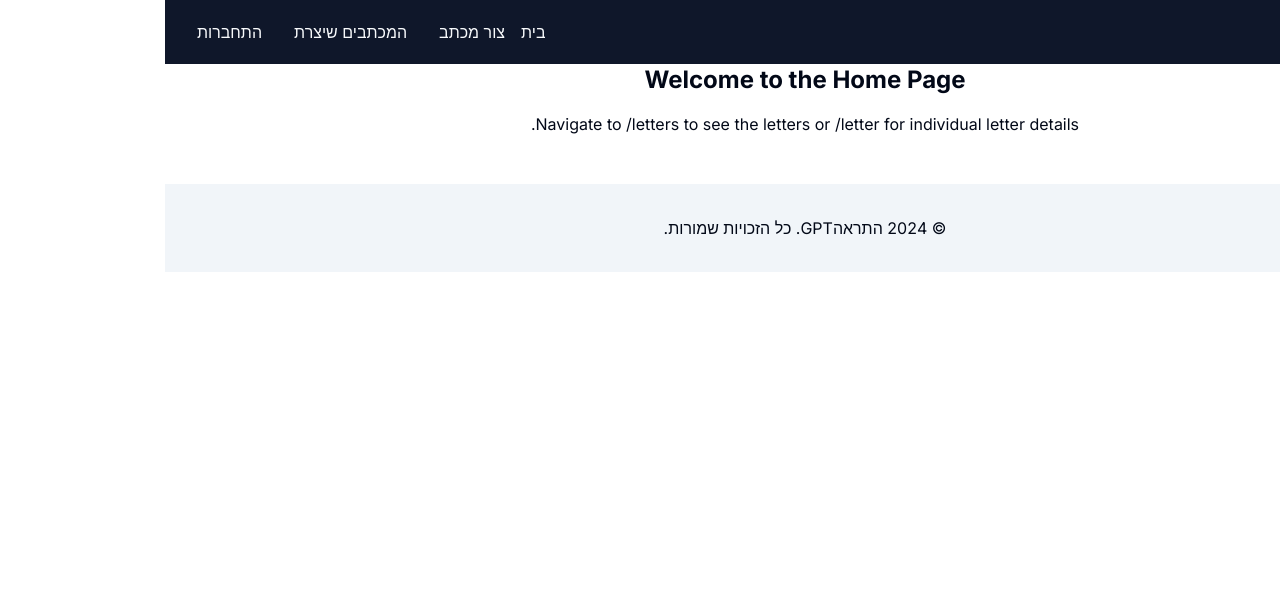
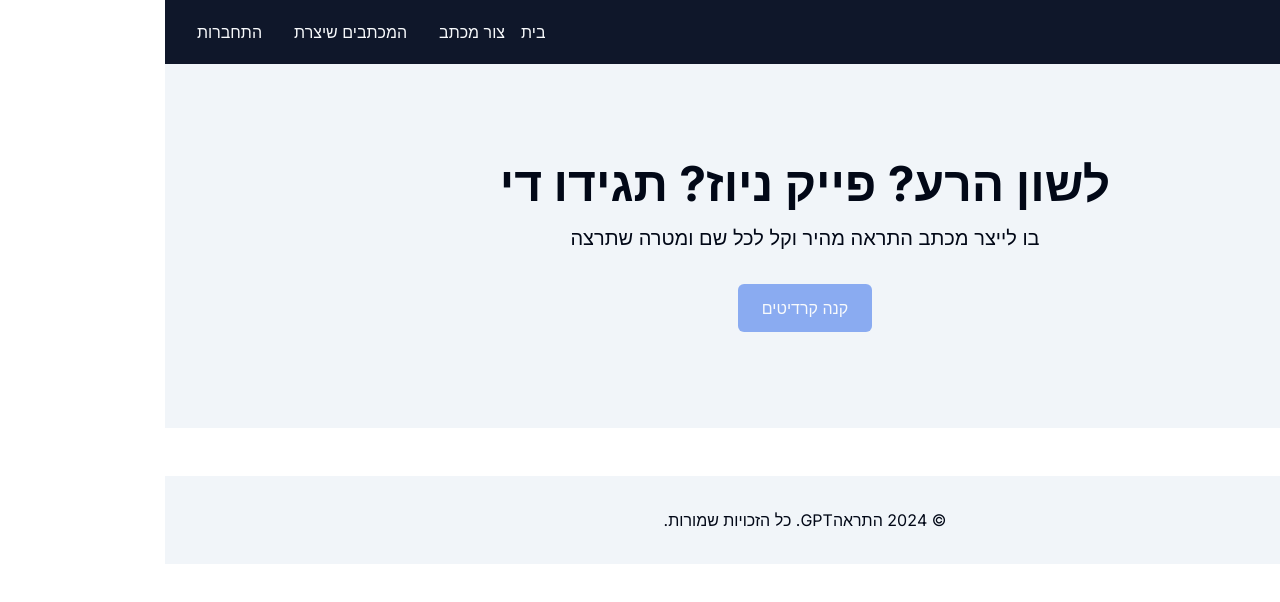
Before and after one commit to ronka/warning-letter-gpt, a Next.js app: page / in a window 1280 px wide. Shown: the top 602 px of the page. Built offline with nearby package versions, Linux system fonts and the light colour scheme; no server answers.

Commit message:
init home page

```diff
--- a/app/letter/page.tsx
+++ b/app/letter/page.tsx
@@ -1,11 +1,8 @@
-import { Footer } from "@/components/Footer";
 import { CreateForm } from "@/components/home/CreateForm";
-import { Hero } from "@/components/home/Hero";
 
 export default function Letters() {
   return (
     <>
-      <Hero />
       <CreateForm />
     </>
   );
--- a/app/page.tsx
+++ b/app/page.tsx
@@ -1,17 +1,9 @@
-import { Footer } from "@/components/Footer";
-import { CreateForm } from "@/components/home/CreateForm";
 import { Hero } from "@/components/home/Hero";
 
 export default function Home() {
   return (
     <main className="flex-grow">
-      <h1 className="text-center text-2xl font-bold">
-        Welcome to the Home Page
-      </h1>
-      <p className="text-center mt-4">
-        Navigate to /letters to see the letters or /letter for individual letter
-        details.
-      </p>
+      <Hero />
     </main>
   );
 }
```
